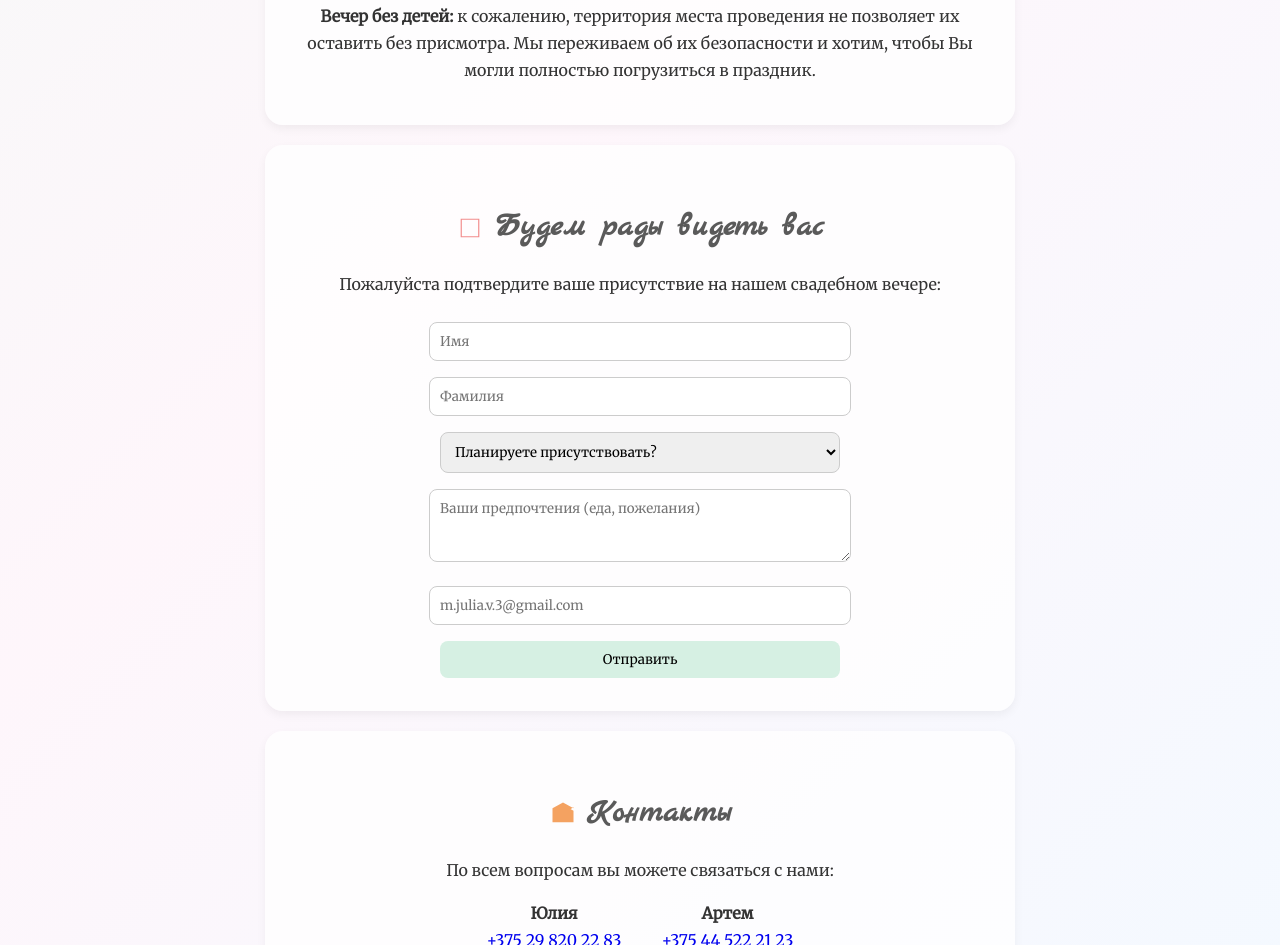
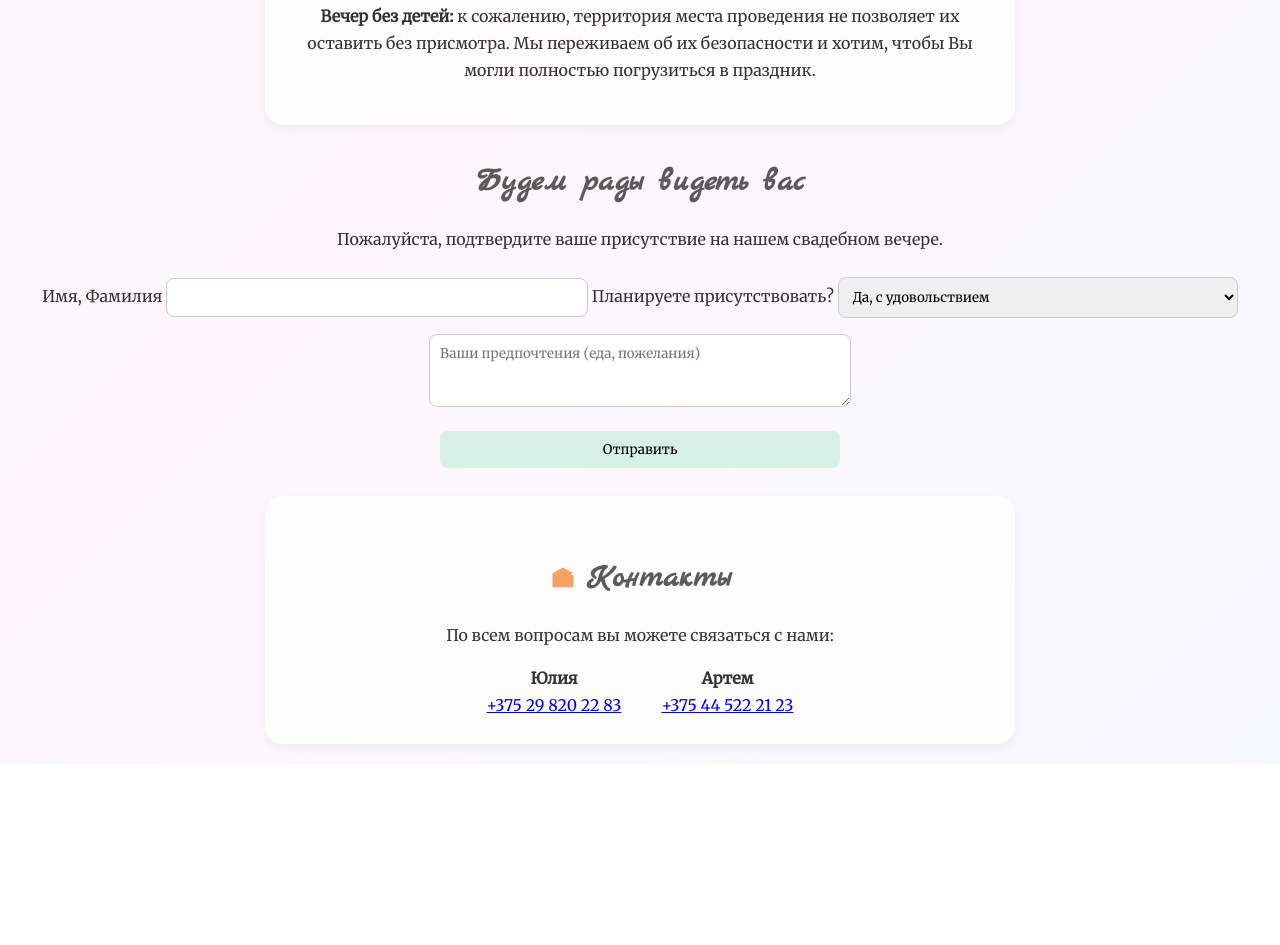
Before and after one commit to Yuliya372/wedding-invitation, a plain HTML site: page index.html in a window 1280 px wide. Shown: the part 913-1858 px from the top of the page. After the commit the page ends 1677 px from the top, so only its background shows below. Drawn offline with Linux system fonts and the light colour scheme.

Commit message:
Update index.html

```diff
--- a/index.html
+++ b/index.html
@@ -110,23 +110,28 @@
     <p><b>Вечер без детей:</b> к сожалению, территория места проведения не позволяет их оставить без присмотра. Мы переживаем об их безопасности и хотим, чтобы Вы могли полностью погрузиться в праздник.</p>
   </div>
 
-  <div class="section">
-    <h2>
-      <svg class="icon" fill="#f28c8c" viewBox="0 0 24 24"><path d="M20 4H4v16h16V4zM5 19V5h14v14H5z"/></svg>
-      Будем рады видеть вас
-    </h2>
-    <p>Пожалуйста подтвердите ваше присутствие на нашем свадебном вечере:</p>
-    <form action="https://formspree.io/f/your-form-id" method="POST">
-      <input type="text" name="Имя" placeholder="Имя" required><br>
-      <input type="text" name="Фамилия" placeholder="Фамилия" required><br>
-      <select name="Присутствие" required>
-        <option value="">Планируете присутствовать?</option>
-        <option value="Да">Да, с удовольствием</option>
-        <option value="Нет">К сожалению, нет</option>
-      </select><br>
+  <section class="rsvp">
+  <h2>Будем рады видеть вас</h2>
+  <p>Пожалуйста, подтвердите ваше присутствие на нашем свадебном вечере.</p>
+  <form action="https://formspree.io/f/mjkbvryn" method="POST">
+    <label for="name">Имя, Фамилия</label>
+    <input type="text" id="name" name="Имя Фамилия" required>
+
+    <label for="attendance">Планируете присутствовать?</label>
+    <select id="attendance" name="Присутствие" required>
+      <option value="Да">Да, с удовольствием</option>
+      <option value="Нет">К сожалению, нет</option>
+    </select>
+
+     </select><br>
       <textarea name="Комментарий" placeholder="Ваши предпочтения (еда, пожелания)" rows="3"></textarea><br>
-      <input type="email" name="email" placeholder="m.julia.v.3@gmail.com" required><br>
-      <button type="submit">Отправить</button>
+
+        <input type="hidden" name="_replyto" value="m.julia.v.3@gmail.com">
+
+        <input type="hidden" name="_subject" value="RSVP на свадьбу Артема и Юлии">
+
+    <button type="submit">Отправить</button>
+
     </form>
   </div>
 
```
